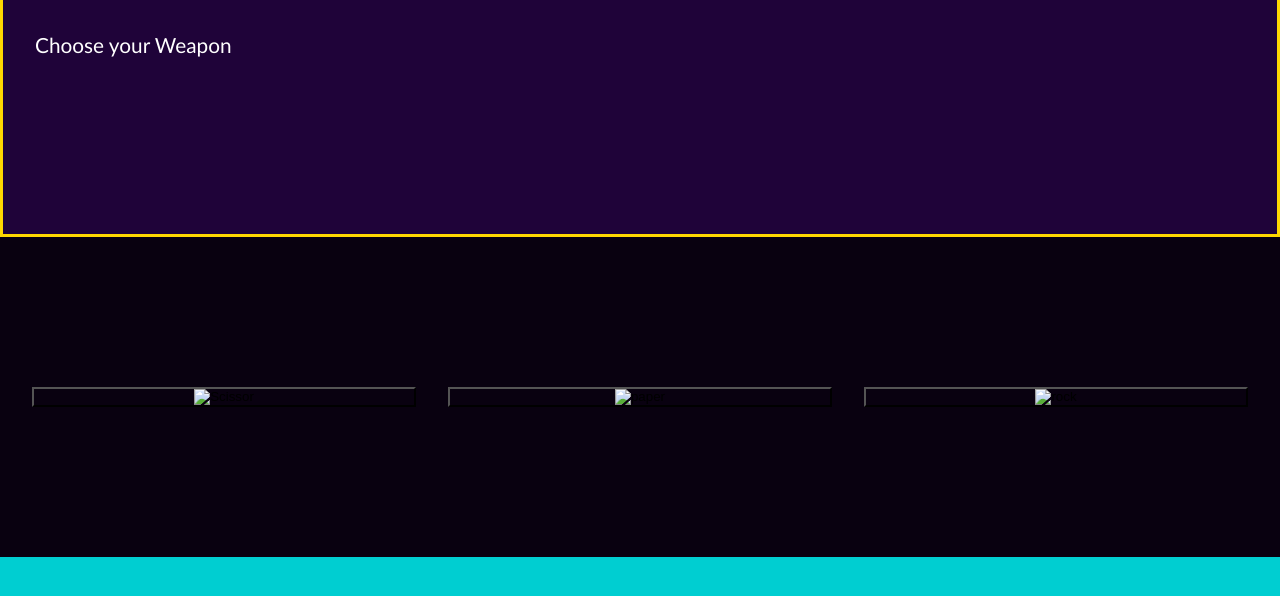
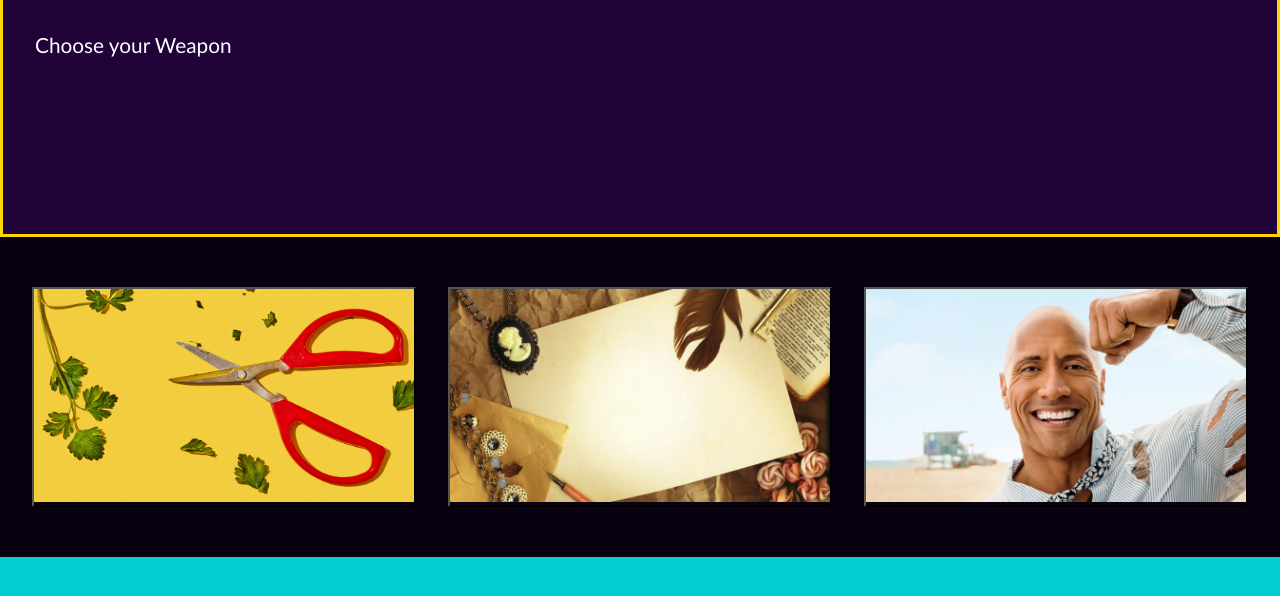
Before and after one commit to NabinRimal/Scissor_Paper_Rock, a plain HTML site: page index.html in a window 1280 px wide. Shown: the part 30-626 px from the top of the page. Drawn offline with Linux system fonts and the light colour scheme; the site is published under a folder, as on GitHub Pages, so addresses that start at the root find nothing.

Commit message:
Update index.html

```diff
--- a/index.html
+++ b/index.html
@@ -22,9 +22,9 @@
     </div>
     <div class="game-entry">
 
-        <button class="weapons" id="Scissor"><img src="/pictures/Scissors.png" alt="Scissor"> </button>
-        <button class="weapons" id="paper"><img src="/pictures/Paper.png" alt="paper"></button>
-        <button class="weapons" id="rock"><img src="/pictures/Rock.png" alt="rock"></button>
+        <button class="weapons" id="Scissor"><img src="./pictures/Scissors.png" alt="Scissor"> </button>
+        <button class="weapons" id="paper"><img src="./pictures/Paper.png" alt="paper"></button>
+        <button class="weapons" id="rock"><img src="./pictures/Rock.png" alt="rock"></button>
 
     </div>
 
```
